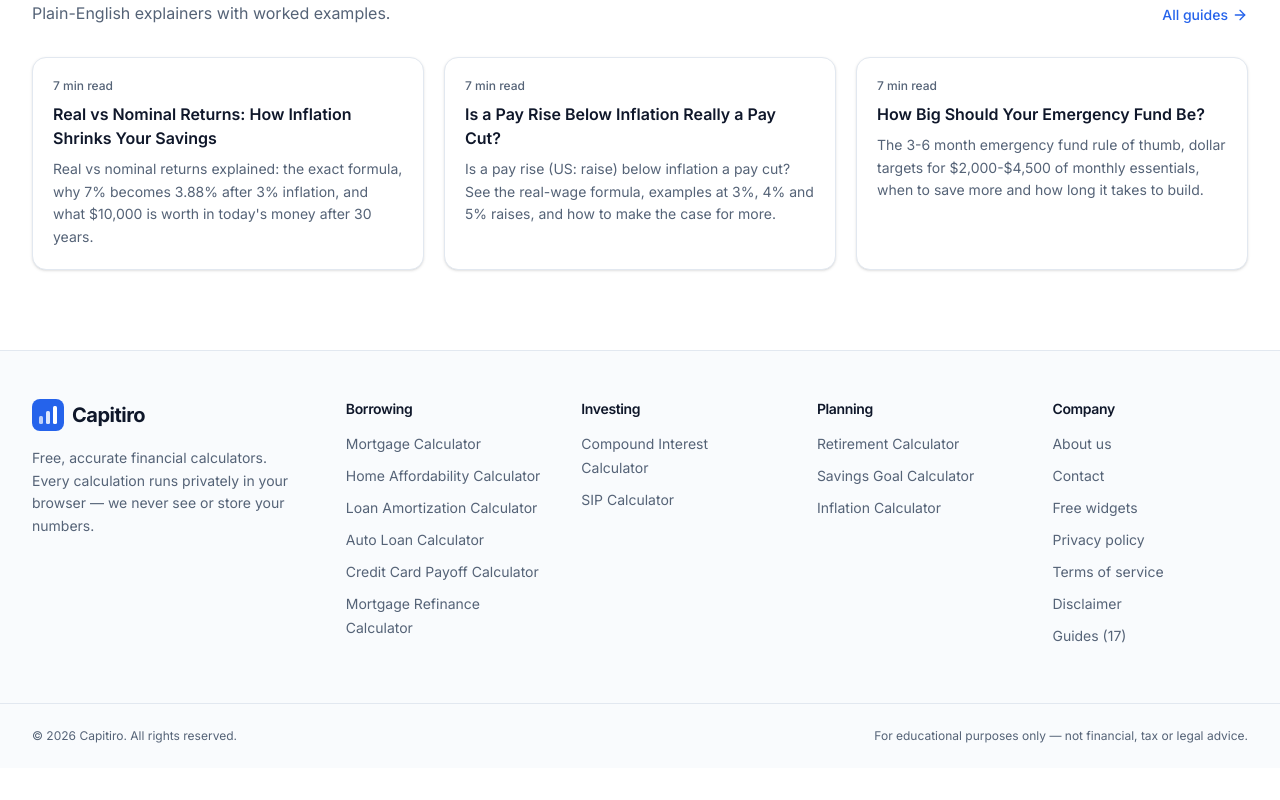
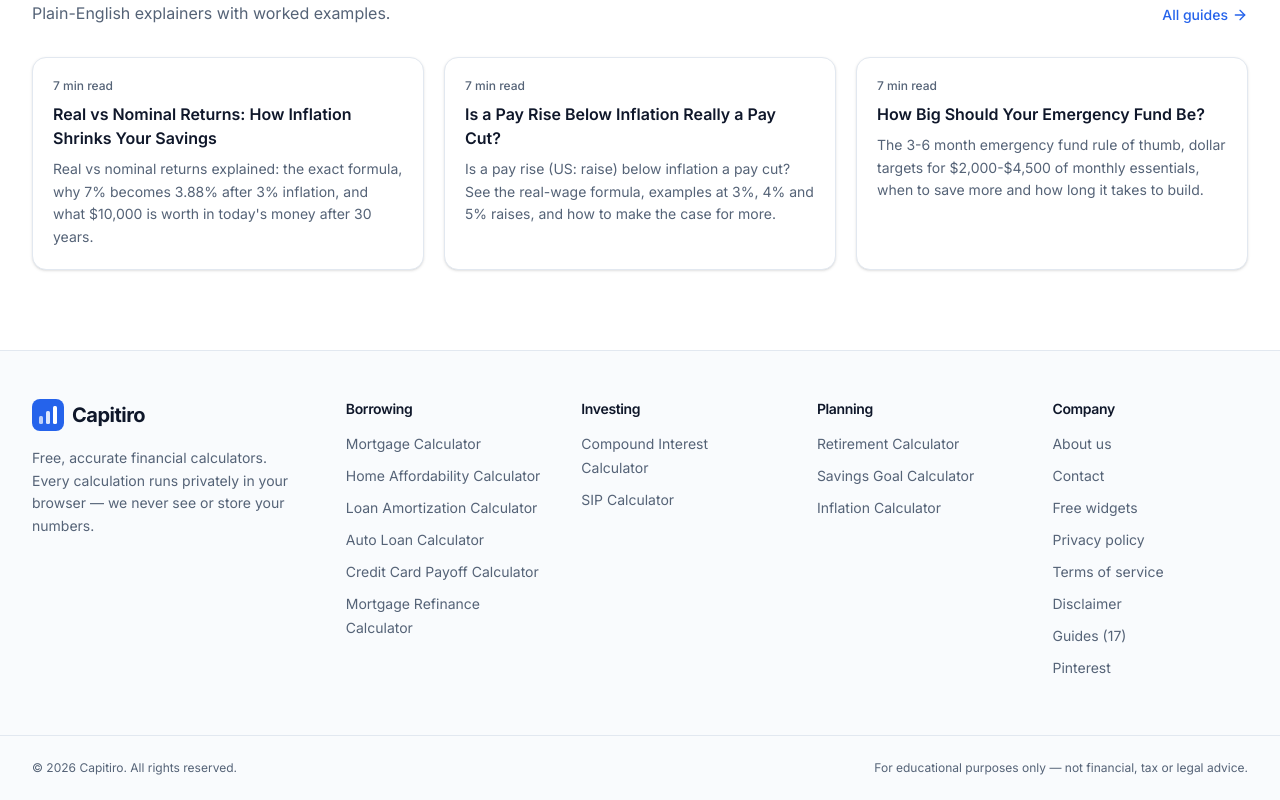
Before and after one commit to nomangazi/capitiro-web, a Next.js app: page / in a window 1280 px wide. Shown: the part 2628-3428 px from the top of the page. Before the commit the page ends 3396 px from the top, so only its background shows below. Built offline with nearby package versions, Linux system fonts and the light colour scheme; no server answers.

Commit message:
Link the Pinterest profile from the footer and Organization schema; owner deletes branches manually
Co-Authored-By: Claude Opus 5.5 <noreply@anthropic.com>
Claude-Session: https://claude.ai/code/session_01YWhf2u6gAsCVDhmvruJHpN

```diff
--- a/components/layout/Footer.tsx
+++ b/components/layout/Footer.tsx
@@ -59,6 +59,11 @@ export function Footer() {
               </Link>
             </li>
             <li>
+              <a href={siteConfig.social.pinterest} target="_blank" rel="noopener noreferrer me" className={linkClass}>
+                Pinterest<span className="sr-only"> (opens in a new tab)</span>
+              </a>
+            </li>
+            <li>
               <ConsentSettingsLink className={`${linkClass} cursor-pointer text-left`} />
             </li>
           </ul>
--- a/lib/seo.ts
+++ b/lib/seo.ts
@@ -135,6 +135,7 @@ export function websiteJsonLd(): JsonLdObject[] {
       url: siteConfig.url,
       logo: absoluteUrl("/icon.svg"),
       email: siteConfig.contactEmail,
+      sameAs: Object.values(siteConfig.social),
     },
   ];
 }
--- a/lib/site.ts
+++ b/lib/site.ts
@@ -17,6 +17,10 @@ export const siteConfig = {
   contactEmail: process.env.NEXT_PUBLIC_CONTACT_EMAIL ?? "contact@capitiro.com",
   /** Date the legal pages were last reviewed. Update whenever their content changes. */
   legalUpdated: "2026-10-10",
+  /** Official brand profiles, emitted as Organization `sameAs` and linked from the footer. */
+  social: {
+    pinterest: "https://www.pinterest.com/capitirofinance/",
+  },
   /** Microsoft Clarity project id (heatmaps + session recordings). Public value; override with NEXT_PUBLIC_CLARITY_ID, set to "" to disable. */
   clarityId: process.env.NEXT_PUBLIC_CLARITY_ID ?? "yvn44sv5s0",
   adsense: {
```
Also changed, not shown: 1 other file (tests, documents, lock files or other folders).
